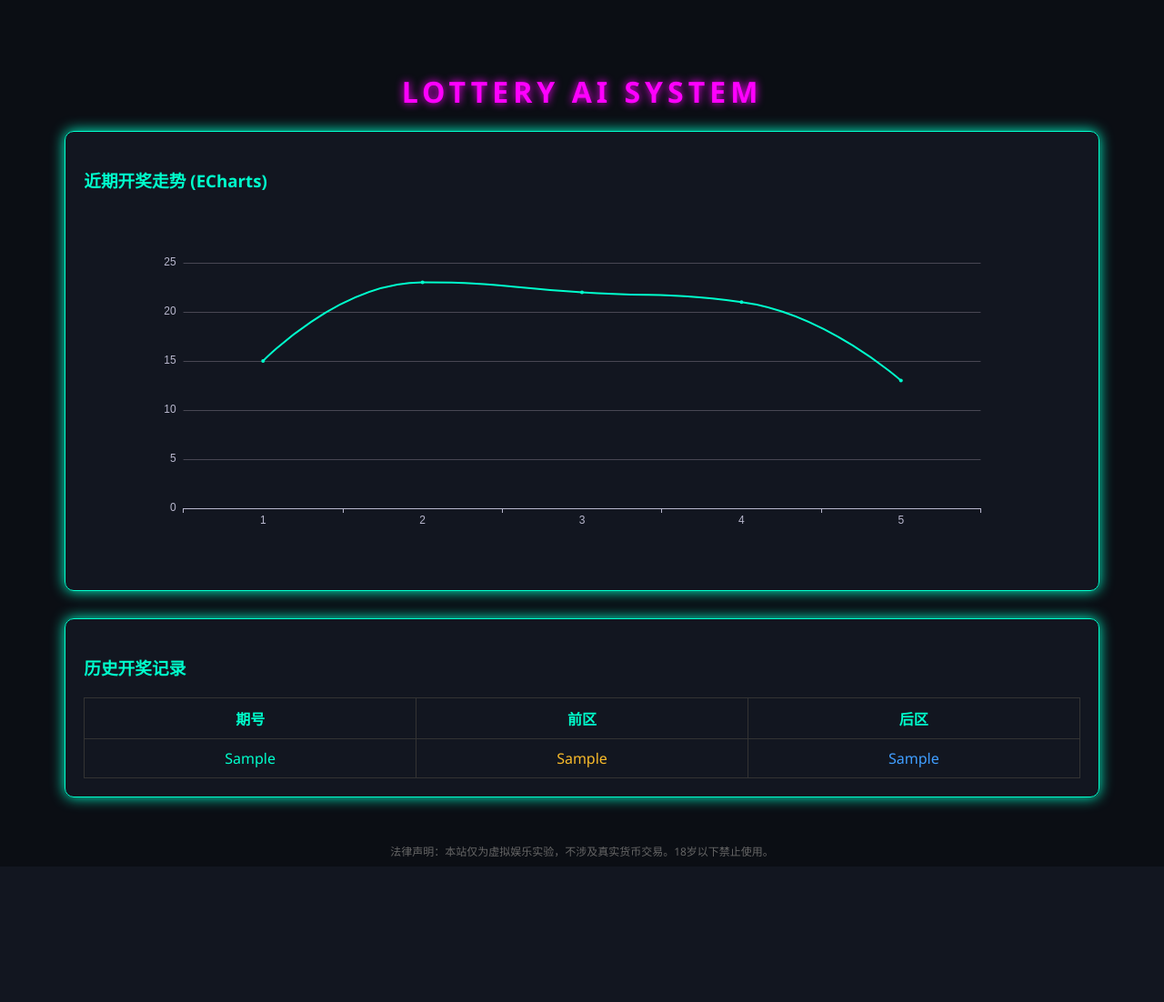
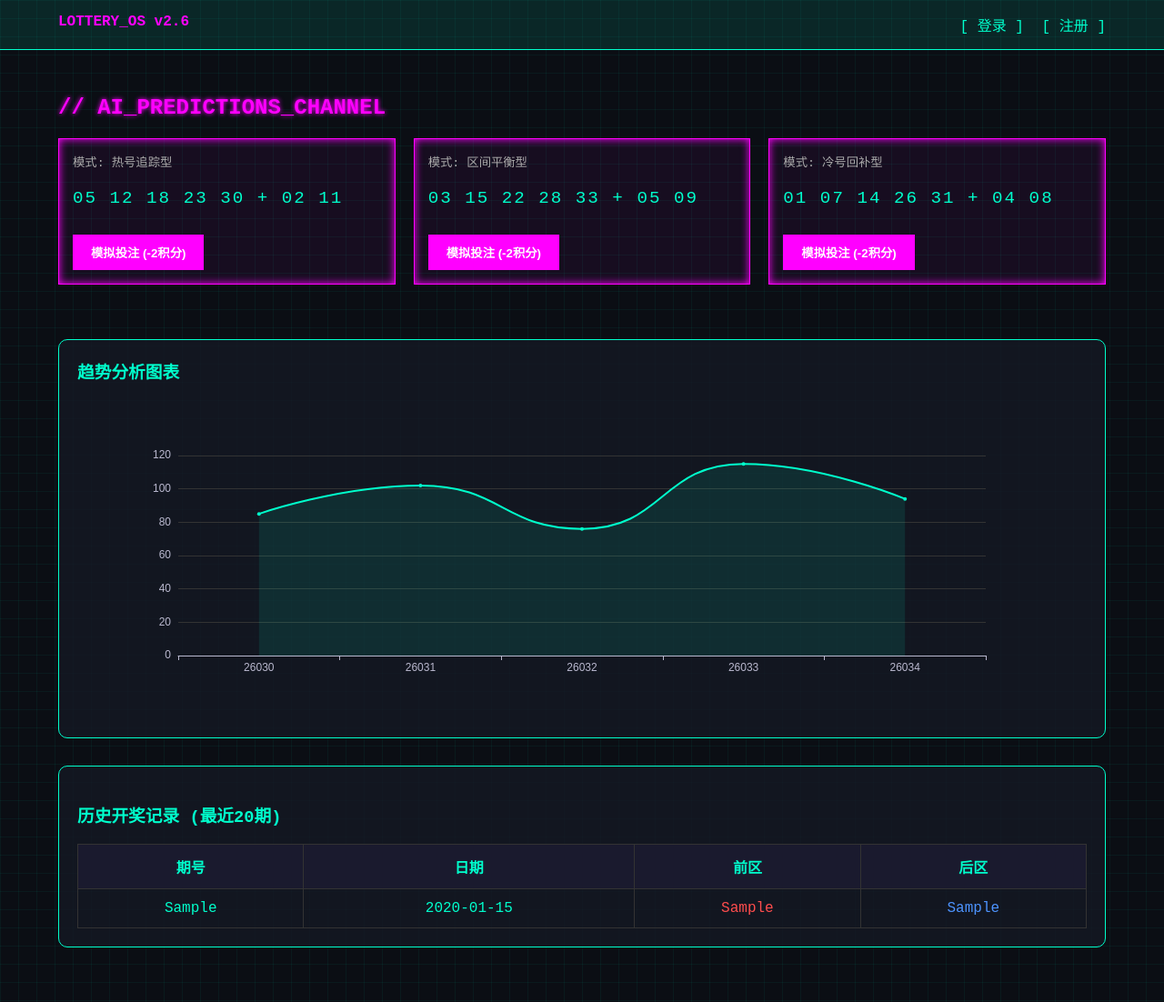
Before and after one commit to enollog199-crypto/dlt, a Flask app: page / in a window 1280 px wide. Shown: the whole page at 91% size. Before the commit the page ends 942 px from the top, so only its background shows below. Run offline with Flask 3, Linux system fonts and the light colour scheme; tables that the repository leaves empty hold one stand-in row (values such as "Sample post"); parts of the project's set-up code (start-up, migrations or seed data) failed here and were passed over.

Commit message:
Update index.html

```diff
--- a/templates/index.html
+++ b/templates/index.html
@@ -2,58 +2,117 @@
 <html lang="zh">
 <head>
     <meta charset="UTF-8">
+    <meta name="viewport" content="width=device-width, initial-scale=1.0">
     <title>超级大乐透 - AI虚拟娱乐平台</title>
     <script src="https://cdn.jsdelivr.net/npm/echarts@5.4.3/dist/echarts.min.js"></script>
+    <link rel="stylesheet" href="{{ url_for('static', filename='css/style.css') }}">
     <style>
-        body { background-color: #0b0e14; color: #00ffcc; font-family: 'Segoe UI', sans-serif; }
-        .container { width: 90%; margin: auto; padding-top: 50px; }
-        .card { background: rgba(20, 24, 35, 0.8); border: 1px solid #00ffcc; box-shadow: 0 0 15px #00ffcc; padding: 20px; border-radius: 10px; }
-        h1 { text-align: center; text-transform: uppercase; letter-spacing: 5px; color: #ff00ff; text-shadow: 0 0 10px #ff00ff; }
-        .data-table { width: 100%; border-collapse: collapse; margin-top: 20px; }
-        .data-table th, .data-table td { border: 1px solid #333; padding: 10px; text-align: center; }
-        .footer { margin-top: 50px; font-size: 12px; color: #666; text-align: center; }
+        body { background-color: #0b0e14; color: #00ffcc; font-family: 'Courier New', monospace; margin: 0; }
+        .nav-bar {
+            display: flex;
+            justify-content: space-between;
+            padding: 15px 5%;
+            background: rgba(0, 255, 204, 0.1);
+            border-bottom: 1px solid #00ffcc;
+        }
+        .container { width: 90%; margin: auto; padding: 30px 0; }
+        .card {
+            background: rgba(20, 24, 35, 0.8);
+            border: 1px solid #00ffcc;
+            padding: 20px;
+            border-radius: 10px;
+            margin-bottom: 30px;
+        }
+        .ai-grid { display: grid; grid-template-columns: repeat(auto-fit, minmax(300px, 1fr)); gap: 20px; }
+        .ai-card {
+            border: 1px solid #ff00ff;
+            padding: 15px;
+            background: rgba(255, 0, 255, 0.05);
+            box-shadow: inset 0 0 10px #ff00ff;
+        }
+        .ball {
+            display: inline-block; width: 35px; height: 35px; line-height: 35px;
+            text-align: center; border-radius: 50%; margin: 2px; font-weight: bold;
+        }
+        .red { background: #ff4d4d; color: white; }
+        .blue { background: #4d94ff; color: white; }
+        .data-table { width: 100%; border-collapse: collapse; margin-top: 15px; }
+        .data-table th, .data-table td { border: 1px solid #333; padding: 12px; text-align: center; }
+        .btn-bet {
+            background: #ff00ff; color: white; border: none; padding: 10px 20px;
+            cursor: pointer; font-weight: bold; margin-top: 10px;
+        }
     </style>
 </head>
 <body>
+    <div class="nav-bar">
+        <div style="font-weight: bold; color: #ff00ff;">LOTTERY_OS v2.6</div>
+        <div>
+            {% if current_user.is_authenticated %}
+                <span>ID: {{ current_user.username }} | 虚拟积分: <b style="color:#f7ba2a;">{{ current_user.points }}</b></span>
+                <a href="{{ url_for('logout') }}" style="color: #ff4d4d; margin-left: 15px; text-decoration: none;">[ 登出 ]</a>
+            {% else %}
+                <a href="{{ url_for('login') }}" style="color: #00ffcc; text-decoration: none;">[ 登录 ]</a>
+                <a href="{{ url_for('register') }}" style="color: #00ffcc; margin-left: 10px; text-decoration: none;">[ 注册 ]</a>
+            {% endif %}
+        </div>
+    </div>
+
     <div class="container">
-        <h1>LOTTERY AI SYSTEM</h1>
-        <div class="card">
-            <h3>近期开奖走势 (ECharts)</h3>
-            <div id="chart" style="width: 100%; height: 400px;"></div>
+        <h2 style="color: #ff00ff; text-shadow: 0 0 5px #ff00ff;">// AI_PREDICTIONS_CHANNEL</h2>
+        <div class="ai-grid">
+            {% for res in ai_results %}
+            <div class="ai-card">
+                <small style="color: #aaa;">模式: {{ res.type }}</small>
+                <p style="font-size: 1.2em; letter-spacing: 2px;">{{ res.numbers }}</p>
+                <button class="btn-bet" onclick="alert('虚拟投注功能开发中...')">模拟投注 (-2积分)</button>
+            </div>
+            {% endfor %}
         </div>
 
-        <div class="card" style="margin-top: 30px;">
-            <h3>历史开奖记录</h3>
+        <div class="card" style="margin-top: 40px;">
+            <h3 style="margin-top:0;">趋势分析图表</h3>
+            <div id="main-chart" style="width: 100%; height: 350px;"></div>
+        </div>
+
+        <div class="card">
+            <h3>历史开奖记录 (最近20期)</h3>
             <table class="data-table">
                 <thead>
-                    <tr><th>期号</th><th>前区</th><th>后区</th></tr>
+                    <tr style="background: #1a1a2e;">
+                        <th>期号</th><th>日期</th><th>前区</th><th>后区</th>
+                    </tr>
                 </thead>
                 <tbody>
                     {% for item in history %}
                     <tr>
                         <td>{{ item.period }}</td>
-                        <td style="color: #f7ba2a;">{{ item.front_balls }}</td>
-                        <td style="color: #409eff;">{{ item.back_balls }}</td>
+                        <td>{{ item.draw_date }}</td>
+                        <td style="color: #ff4d4d;">{{ item.front_balls }}</td>
+                        <td style="color: #4d94ff;">{{ item.back_balls }}</td>
                     </tr>
                     {% endfor %}
                 </tbody>
             </table>
         </div>
-
-        <div class="footer">
-            法律声明：本站仅为虚拟娱乐实验，不涉及真实货币交易。18岁以下禁止使用。
-        </div>
     </div>
 
     <script>
-        var chartDom = document.getElementById('chart');
+        var chartDom = document.getElementById('main-chart');
         var myChart = echarts.init(chartDom, 'dark');
-        // 这里可以根据 history 数据动态生成折线图
         var option = {
             backgroundColor: 'transparent',
-            xAxis: { type: 'category', data: ['1', '2', '3', '4', '5'] },
-            yAxis: { type: 'value' },
-            series: [{ data: [15, 23, 22, 21, 13], type: 'line', smooth: true, color: '#00ffcc' }]
+            tooltip: { trigger: 'axis' },
+            xAxis: { type: 'category', data: ['26030', '26031', '26032', '26033', '26034'] },
+            yAxis: { type: 'value', splitLine: { lineStyle: { color: '#333' } } },
+            series: [{
+                name: '前区和值',
+                type: 'line',
+                smooth: true,
+                data: [85, 102, 76, 115, 94],
+                itemStyle: { color: '#00ffcc' },
+                areaStyle: { opacity: 0.1 }
+            }]
         };
         myChart.setOption(option);
     </script>
```
